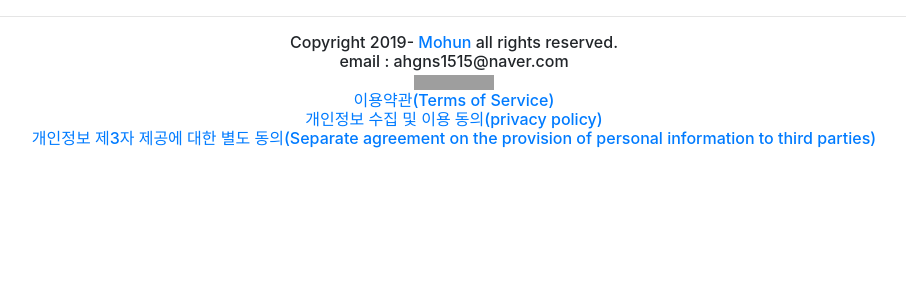
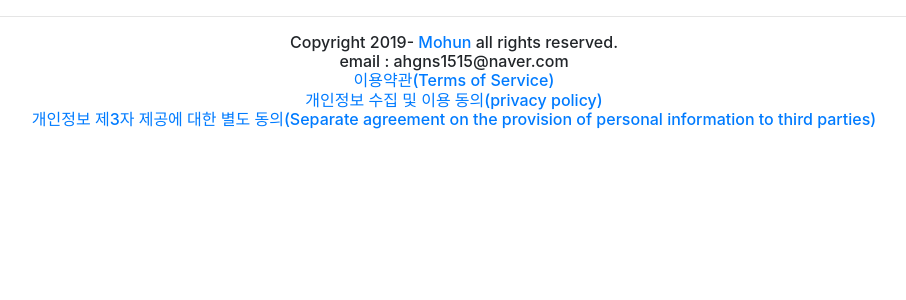
Before and after one commit to Mo-hun/Dormitory_Management, a PHP site: page / in a window 1280 px wide. Shown: the top 300 px of the page, without its empty margins (186-1092 px from the left). Run offline with PHP 8.4, Linux system fonts and the light colour scheme; a stand-in replaces the project's code that opens the database connection; some libraries are stand-ins or nearby versions; grey boxes are pictures that could not be loaded.

Commit message:
edit copyright.php

```diff
--- a/include/copyright.php
+++ b/include/copyright.php
@@ -8,9 +8,6 @@
     <br>
     email : ahgns1515@naver.com
     <br>
-    <a href="http://validator.kldp.org/check?uri=referer" onclick="this.href=this.href.replace(/referer$/,encodeURIComponent(document.URL))">
-      <img src="//validator.kldp.org/w3cimgs/validate/html5-blue.png" alt="Valid HTML 5" height="15" width="80">
-    </a><br>
     <a href="/join_agree1" onclick="window.open(this.href,'이용약관(Terms of Service)','width=800, height=800');return false;">이용약관(Terms of Service)</a><br>
     <a href="/join_agree2" onclick="window.open(this.href,'개인정보 수집 및 이용 동의(privacy policy)','width=800, height=800');return false">개인정보 수집 및 이용 동의(privacy policy)</a><br>
     <a href="/join_agree3" onclick="window.open(this.href,'개인정보 제3자 제공에 대한 별도 동의(Separate agreement on the provision of personal information to third parties)','width=800, height=800');return false">개인정보 제3자 제공에 대한 별도 동의(Separate agreement on the provision of personal information to third parties)</a><br>
```
